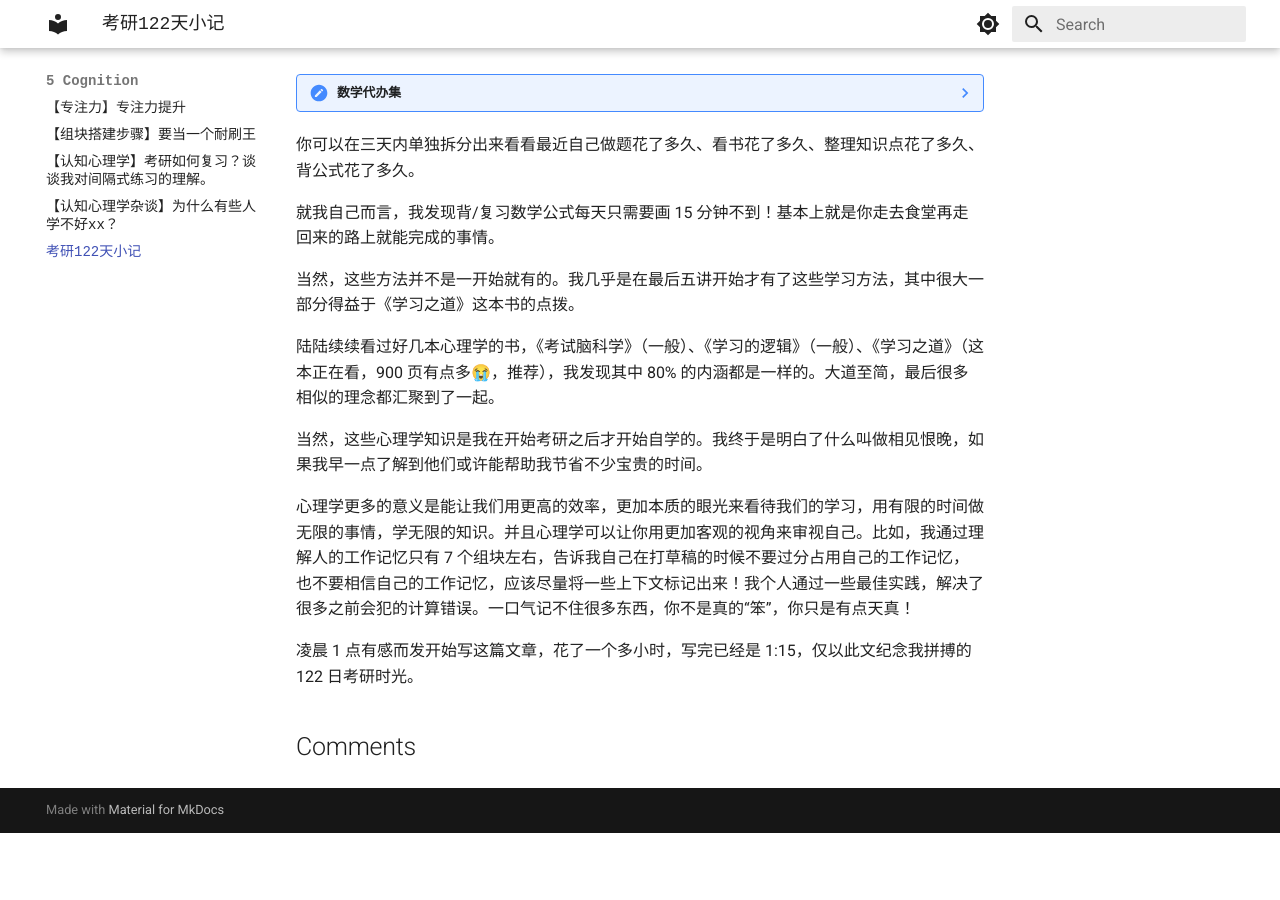
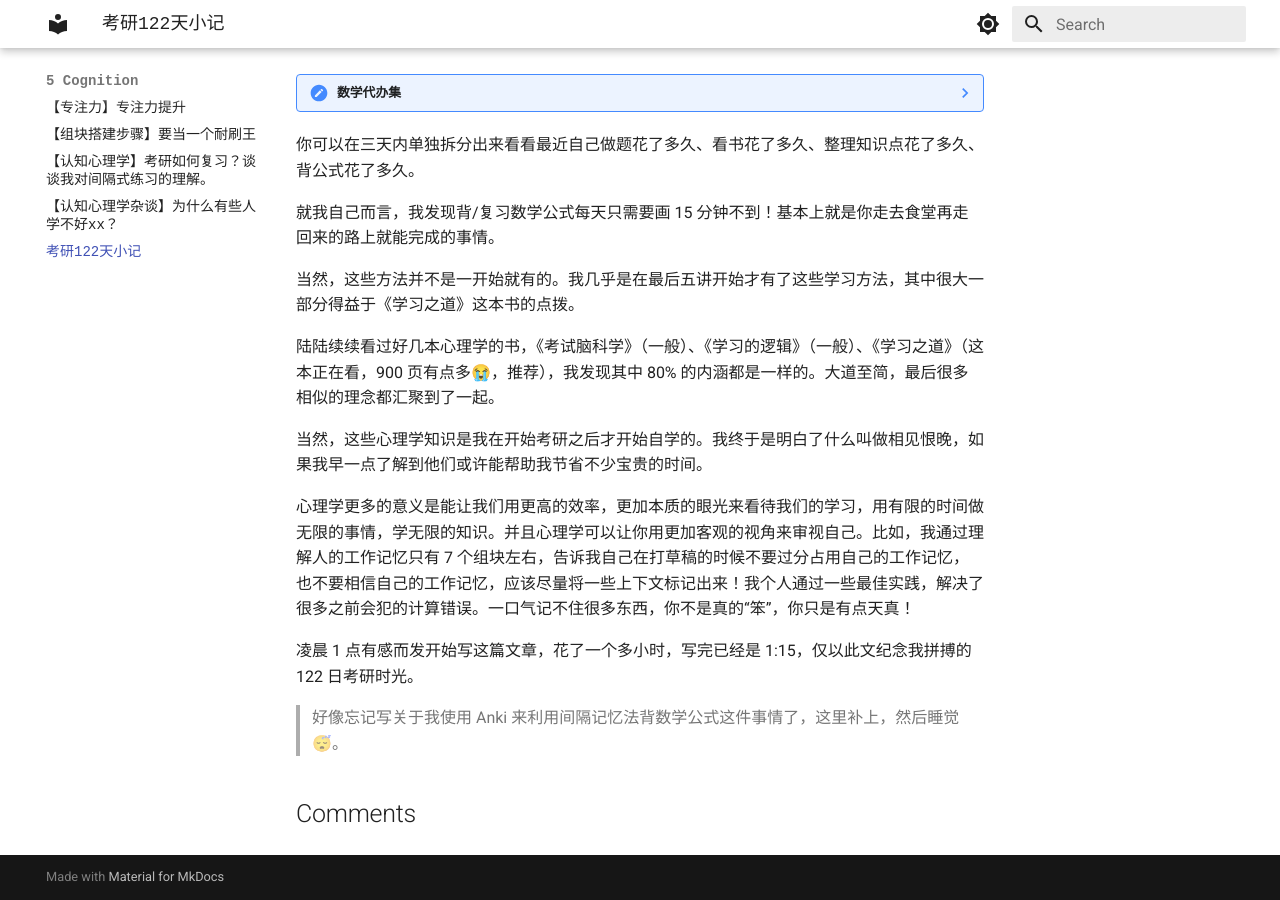
Before and after one commit to syiooo/syiooo.github.io, an MkDocs documentation site: the page built from docs/5_Cognition/考研122天小记.md, in a window 1280 px wide and 900 px high, scrolled down 2939 px. Built offline with MkDocs 1.6.1 and Material for MkDocs 9.7.7, drawn with Linux system fonts in a browser that asks for light colours; comment, search, counter and statistics services are not loaded; before the commit the page ends 3772 px from its top, so only the background shows below that.

Commit message:
考研小记

```diff
--- a/docs/5_Cognition/考研122天小记.md
+++ b/docs/5_Cognition/考研122天小记.md
@@ -108,3 +108,5 @@ date: 2025-10-05
 心理学更多的意义是能让我们用更高的效率，更加本质的眼光来看待我们的学习，用有限的时间做无限的事情，学无限的知识。并且心理学可以让你用更加客观的视角来审视自己。比如，我通过理解人的工作记忆只有 7 个组块左右，告诉我自己在打草稿的时候不要过分占用自己的工作记忆，也不要相信自己的工作记忆，应该尽量将一些上下文标记出来！我个人通过一些最佳实践，解决了很多之前会犯的计算错误。一口气记不住很多东西，你不是真的“笨”，你只是有点天真！
 
 凌晨 1 点有感而发开始写这篇文章，花了一个多小时，写完已经是 1:15，仅以此文纪念我拼搏的 122 日考研时光。
+
+> 好像忘记写关于我使用 Anki 来利用间隔记忆法背数学公式这件事情了，这里补上，然后睡觉😴。
```
